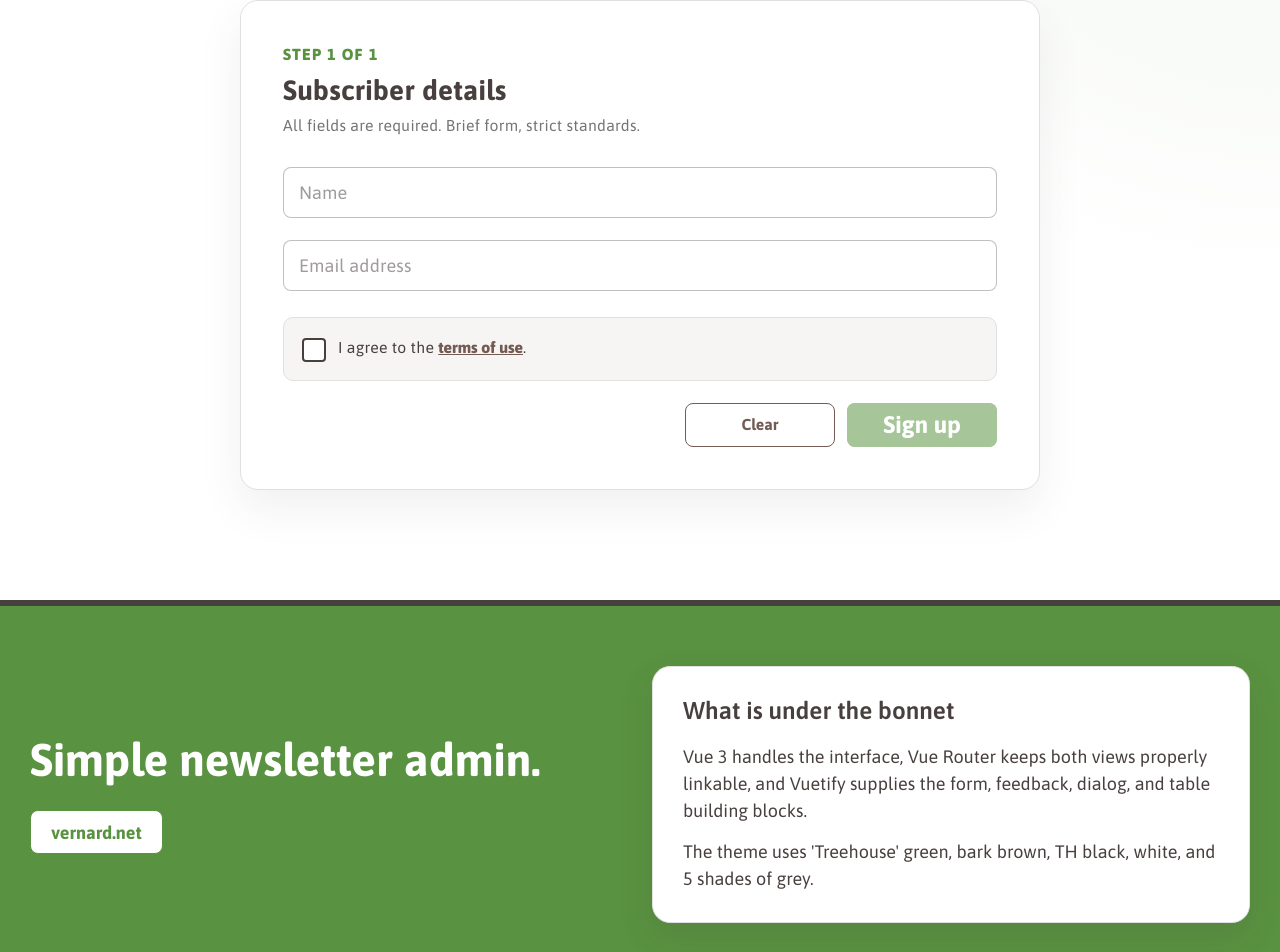
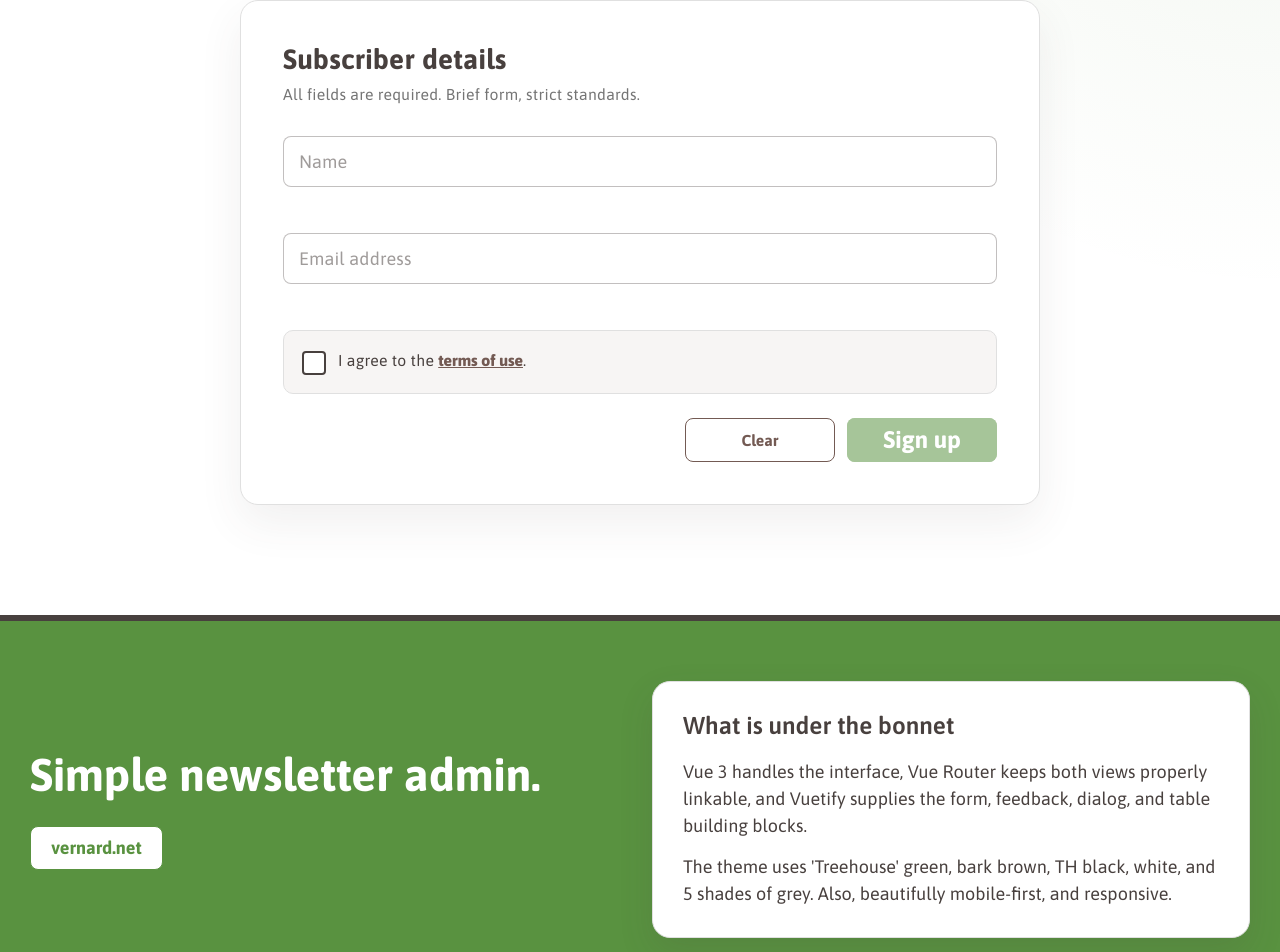
Before and after one commit to vince7488/exercises, a Vue app in the folder treehouse-newslettersignup/: page /signup in a window 1280 px wide. Shown: the part 405-1357 px from the top of the page. Built offline with nearby package versions, Linux system fonts and the light colour scheme; no server answers.

Commit message:
Fix the signUp page gutters.

```diff
--- a/treehouse-newslettersignup/src/components/AppFooter.vue
+++ b/treehouse-newslettersignup/src/components/AppFooter.vue
@@ -24,7 +24,7 @@
               Vue 3 handles the interface, Vue Router keeps both views properly linkable, and Vuetify supplies the form, feedback, dialog, and table building blocks.
             </p>
             <p>
-              The theme uses 'Treehouse' green, bark brown, TH black, white, and 5 shades of grey.
+              The theme uses 'Treehouse' green, bark brown, TH black, white, and 5 shades of grey. Also, beautifully mobile-first, and responsive.
             </p>
           </div>
         </v-col>
--- a/treehouse-newslettersignup/src/pages/SignUpPage.vue
+++ b/treehouse-newslettersignup/src/pages/SignUpPage.vue
@@ -97,9 +97,8 @@
               {{ submitError }}
             </v-alert>
 
-            <v-form ref="formRef" validate-on="input" @submit.prevent="submitForm">
+            <v-form ref="formRef" class="subscriber-form" validate-on="input" @submit.prevent="submitForm">
               <div class="form-intro">
-                <p class="form-step">Step 1 of 1</p>
                 <h2>Subscriber details</h2>
                 <p>All fields are required. Brief form, strict standards.</p>
               </div>
@@ -176,8 +175,13 @@
   }
 }
 
+.subscriber-form {
+  display: grid;
+  row-gap: 24px;
+}
+
 .form-intro {
-  margin-bottom: 30px;
+  margin-bottom: 6px;
 
   h2,
   p {
@@ -204,7 +208,7 @@
 }
 
 .terms-row {
-  margin: 4px 0 22px;
+  margin: 0;
   padding: 18px;
   background: #f7f5f4;
   border: 1px solid var(--colour-gray-300);
```
Also changed, not shown: 1 other file (tests, documents, lock files or other folders).
